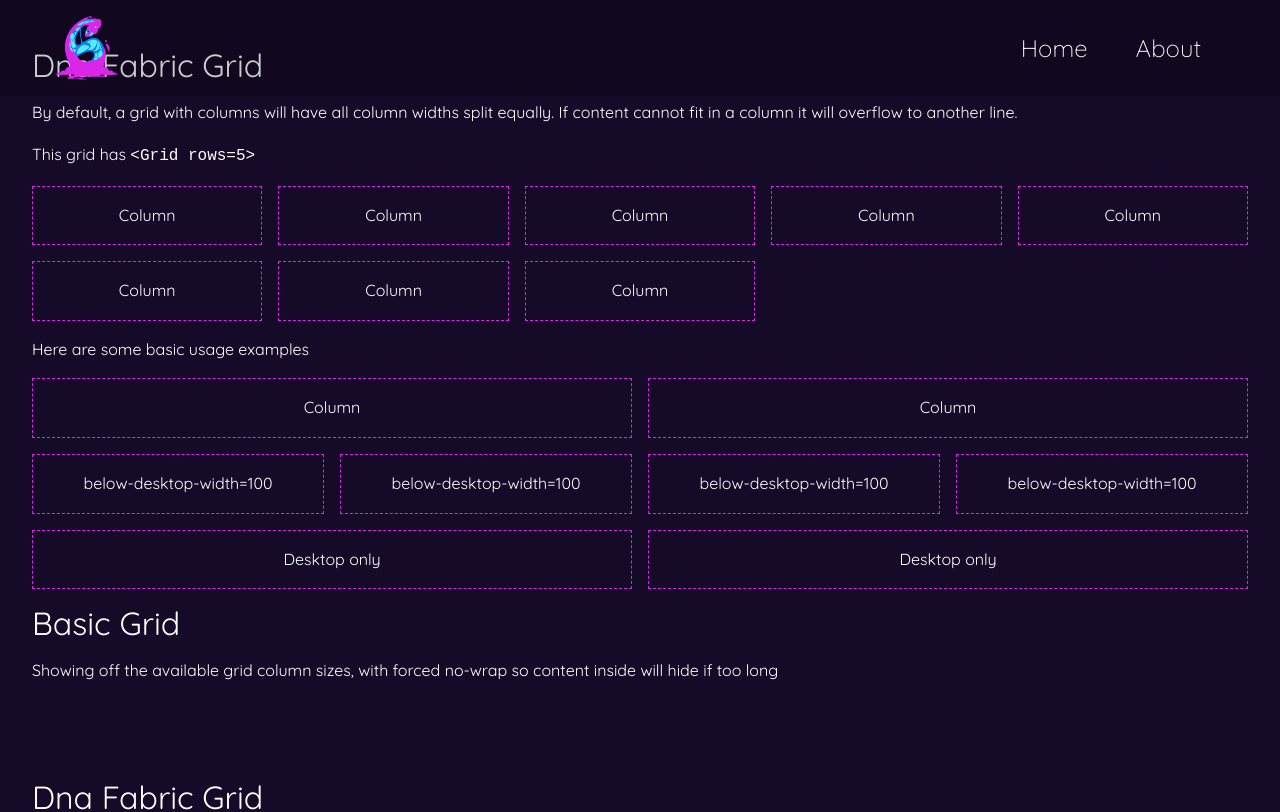
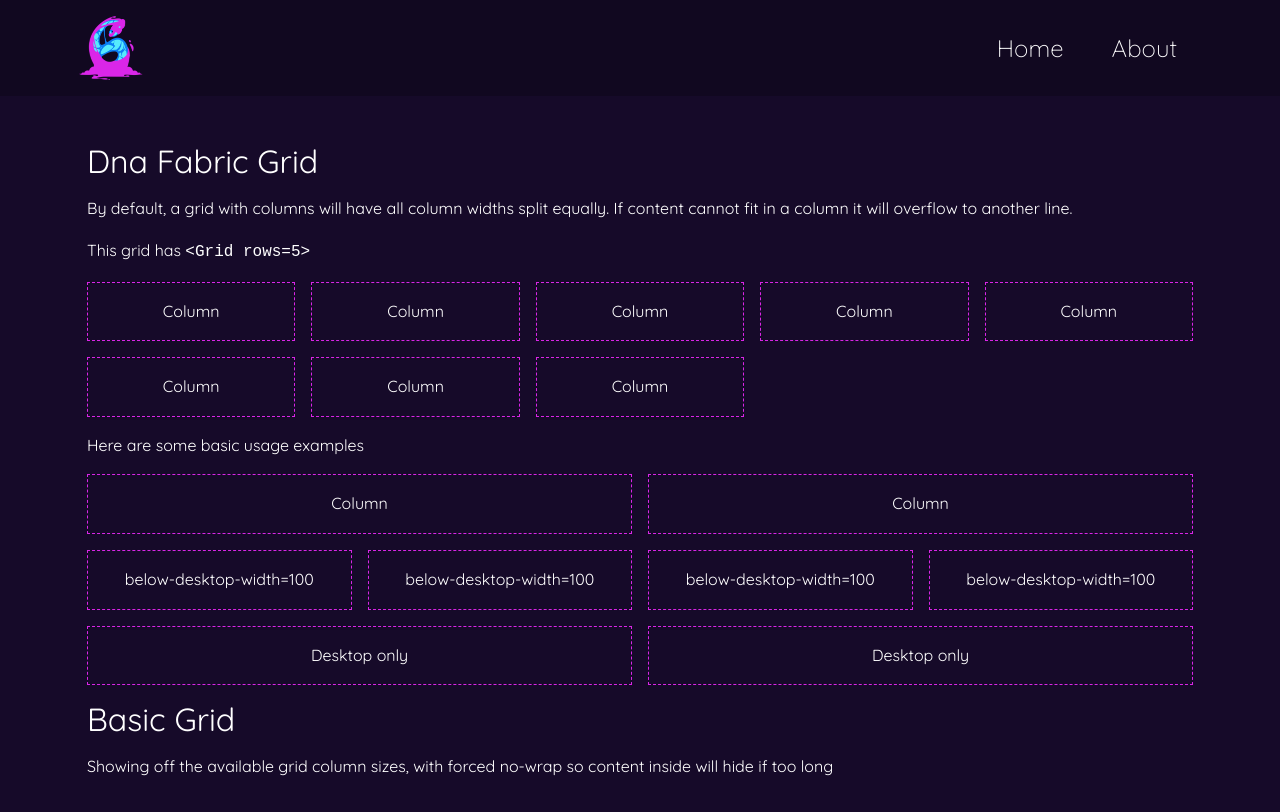
Before and after one commit to angelsix/website-vuedna, a Vue app in the folder grid/: page / in a window 1280 px wide. Shown: the top 812 px of the page. Built offline with nearby package versions, Linux system fonts and the light colour scheme.

Commit message:
Wrapper component and cleanup navigation bar

```diff
--- a/grid/src/Styles/Fabric/Layout/_dna.fabric.layout.scss
+++ b/grid/src/Styles/Fabric/Layout/_dna.fabric.layout.scss
@@ -41,6 +41,15 @@
     {
         padding:  $spacing-large $spacing-small;
     }
+}
+
+.wrapper
+{
+    max-width: $site-max-width;
+    margin-left: auto;
+    margin-right: auto;
+    padding-left: 1.5em;
+    padding-right: 1.5em;
 }
 
 //
--- a/grid/src/components/NavigationMenu.vue
+++ b/grid/src/components/NavigationMenu.vue
@@ -1,6 +1,6 @@
 <template>
   <nav class="navigation-menu" data-scrolldown-class="reduced">
-    <div>
+    <Wrapper>
       <div class="menu-logo">
         <img src="/assets/images/logo.png" />
       </div>
@@ -35,7 +35,7 @@
       </ul>
 
       <slot></slot>
-    </div>
+    </Wrapper>
   </nav>
 </template>
 
@@ -43,8 +43,17 @@
 import DnaCore from "@/modules/dna.core.js";
 import DnaScroll from "@/modules/dna.scroll.core.js";
 
+import Grid from "@/components/Grid.vue";
+import Column from "@/components/Column.vue";
+import Wrapper from "@/components/Wrapper.vue";
+
 export default {
   name: "NavigationMenu",
+  components: {
+    Grid,
+    Column,
+    Wrapper
+  },
   props: {
     rows: Number
   },
@@ -84,7 +93,8 @@ $menu-height: 4em;
   z-index: 1000;
 
   // Padding
-  padding: 1em 2em;
+  padding-top: 1em;
+  padding-bottom: 1em;
 
   background: rgba(0, 0, 0, 0.2);
 
@@ -93,7 +103,7 @@ $menu-height: 4em;
     background-color $transition-normal;
 
   // Fixed position
-  position: fixed;
+  position: sticky;
   top: 0;
 
   // Width 100% due to fixed removing it
@@ -101,9 +111,6 @@ $menu-height: 4em;
 
   // Navigation content
   > div {
-    // Keep menu within grid width
-    max-width: $site-max-width;
-    margin: 0 auto;
 
     // Flex grid
     display: flex;
--- /dev/null
+++ b/grid/src/components/Wrapper.vue
@@ -0,0 +1,14 @@
+<template>
+  <div class="wrapper">
+    <slot></slot>
+  </div>
+</template>
+
+<script>
+export default {
+  name: "Wrapper"
+};
+</script>
+
+<style lang="scss" scoped>
+</style>
--- a/grid/src/views/Home.vue
+++ b/grid/src/views/Home.vue
@@ -1,5 +1,5 @@
 <template>
-  <div class="home">
+  <Wrapper class="home">
     <h1>Dna Fabric Grid</h1>
     <p>
       By default, a grid with columns will have all column widths split
@@ -54,19 +54,27 @@
       Showing off the available grid column sizes, with forced no-wrap so
       content inside will hide if too long
     </p>
-  </div>
+  </Wrapper>
 </template>
 
 <script>
 // @ is an alias to /src
 import Grid from "@/components/Grid.vue";
 import Column from "@/components/Column.vue";
+import Wrapper from "@/components/Wrapper.vue";
 
 export default {
   name: "home",
   components: {
     Grid,
-    Column
+    Column,
+    Wrapper
+  },
+  mounted: () => {
+    $DnaScrollDown.Hook(50);
+  },
+  beforeDestroy: () => {
+    $DnaScrollDown.Unhook();
   }
 };
 </script>
```
Also changed, not shown: 1 other file (tests, documents, lock files or other folders).
